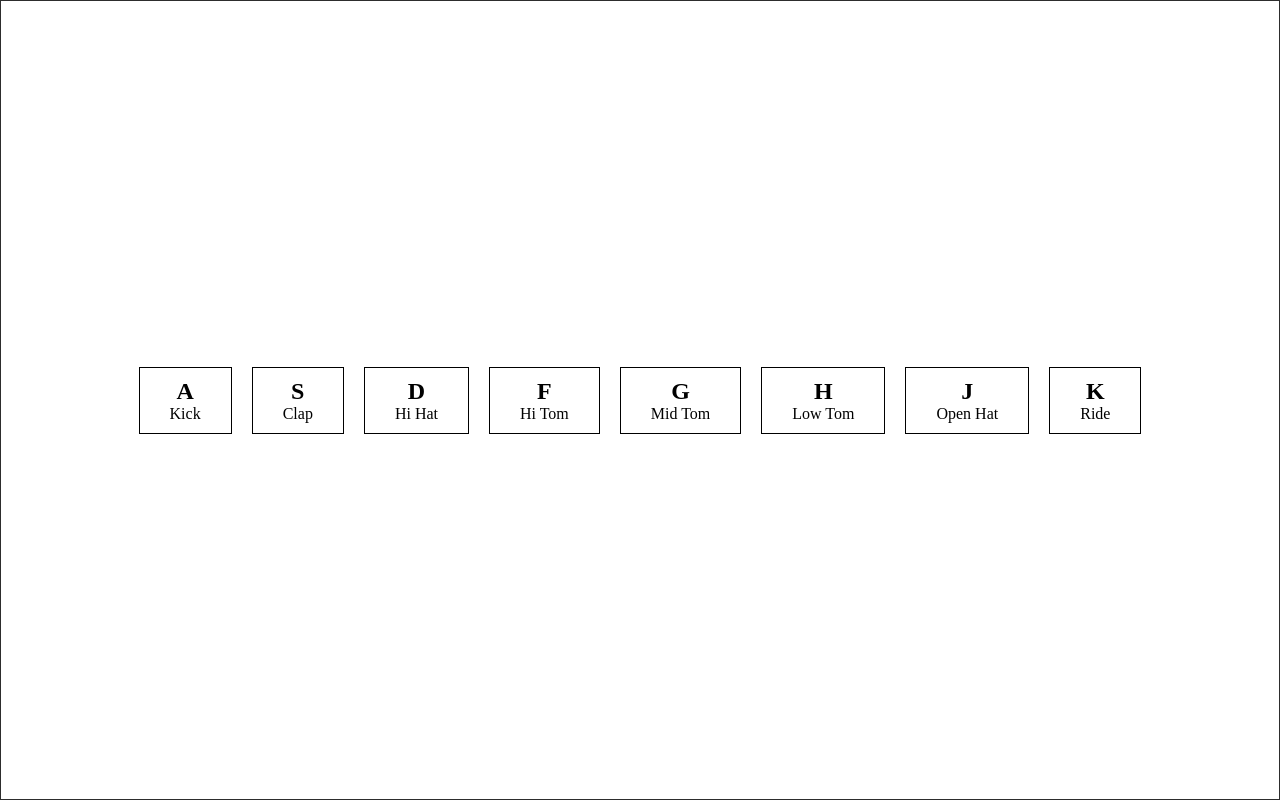
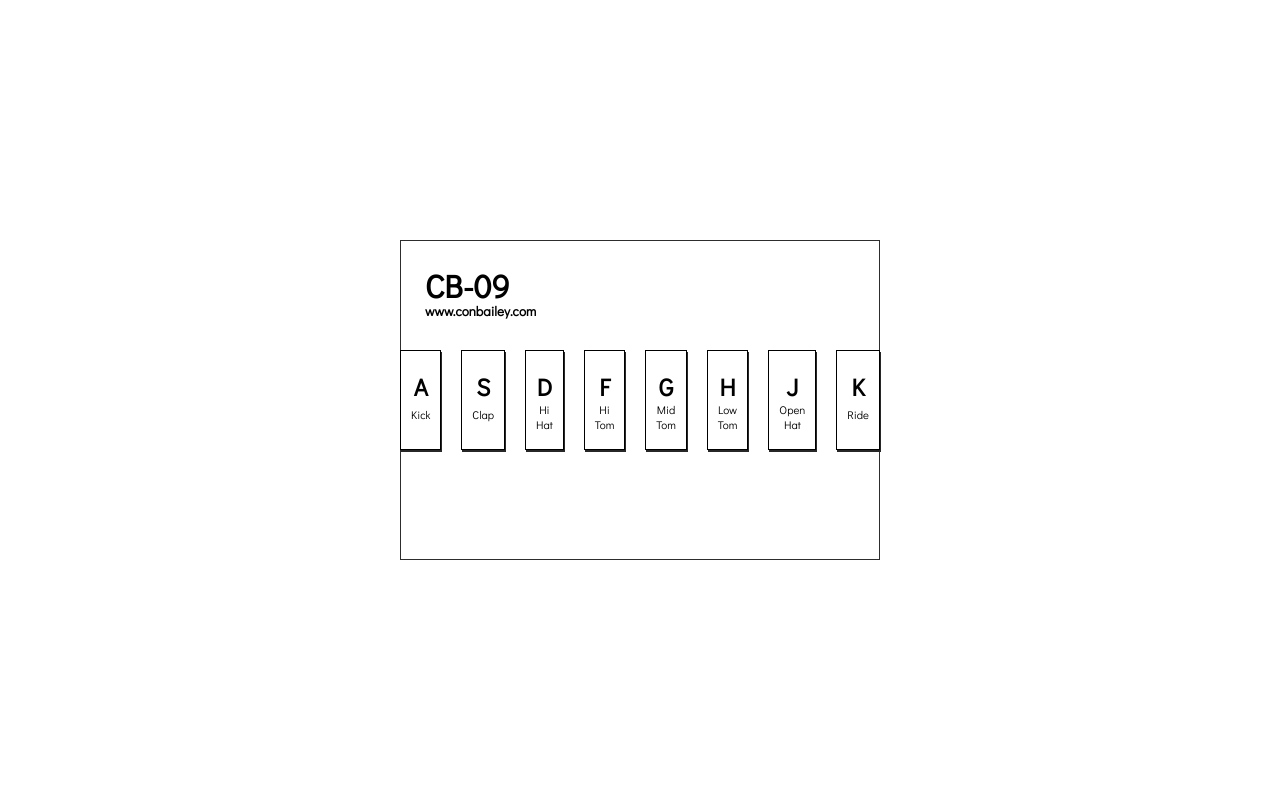
Before and after one commit to conorbailey90/909-drum-machine, a plain HTML site: page index.html in a window 1280 px wide. Drawn offline with Linux system fonts and the light colour scheme.

Commit message:
CSS box shadow added to divs

```diff
--- a/app.css
+++ b/app.css
@@ -2,32 +2,66 @@
   margin: 0;
   padding: 0;
   box-sizing: border-box;
+  font-family: "Didact Gothic", sans-serif;
 }
+
+span {
+  display: inline-block;
+  font-size: 0.7rem;
+}
+
 .container {
-  align-items: center;
+  position: absolute;
+  left: 0;
+  top: 0;
+  width: 100%;
+  height: 100%;
 }
 .machine {
-  height: 100vh;
+  position: relative;
+  left: 50%;
+  top: 50%;
+  transform: translate(-50%, -50%);
+  height: 40vh;
   display: flex;
+  width: 60vh;
   align-items: center;
   justify-content: center;
-
   border: 1px solid #2d2d2d;
 }
 
+h1 {
+  position: absolute;
+  top: 1rem;
+  left: 1rem;
+  margin: 0.5rem;
+}
+
+h5 {
+  position: absolute;
+  top: 3rem;
+  left: 1rem;
+  margin: 0.5rem;
+  margin-top: 0.8rem;
+}
+
 .pad {
-  padding: 10px 30px;
+  width: 80px;
+  height: 100px;
+  padding: 20px 10px;
   margin: 10px;
   text-align: center;
   border: 1px solid #000;
   cursor: pointer;
+  box-shadow: 1px 2px rgb(39, 39, 39);
 }
 
 @keyframes pad-animation {
   from {
-    background: #000;
+    background: #fff;
   }
   to {
-    background: red;
+    background: #f2f2f2;
+    box-shadow: 0px 0px #000;
   }
 }
--- a/app.js
+++ b/app.js
@@ -49,13 +49,13 @@ function playPad(key) {
 
   samples[key].el.addEventListener("animationend", removeAnimation);
 }
+
 function removeAnimation(e) {
   e.currentTarget.style.animation = "none";
 }
 
 window.addEventListener("keydown", function(e) {
   playPad(e.key.toUpperCase());
-  console.log(e.key);
 });
 
 construct();
--- a/index.html
+++ b/index.html
@@ -5,11 +5,18 @@
     <meta name="viewport" content="width=device-width, initial-scale=1.0" />
     <meta http-equiv="X-UA-Compatible" content="ie=edge" />
     <link rel="stylesheet" href="app.css" />
+    <link
+      href="https://fonts.googleapis.com/css?family=Didact+Gothic&display=swap"
+      rel="stylesheet"
+    />
     <title>909 Drum Machine</title>
   </head>
   <body>
     <div class="container">
-      <div class="machine" id="machine"></div>
+      <div class="machine" id="machine">
+        <h1>CB-09</h1>
+        <h5>www.conbailey.com</h5>
+      </div>
     </div>
     <script src="app.js"></script>
   </body>
```
